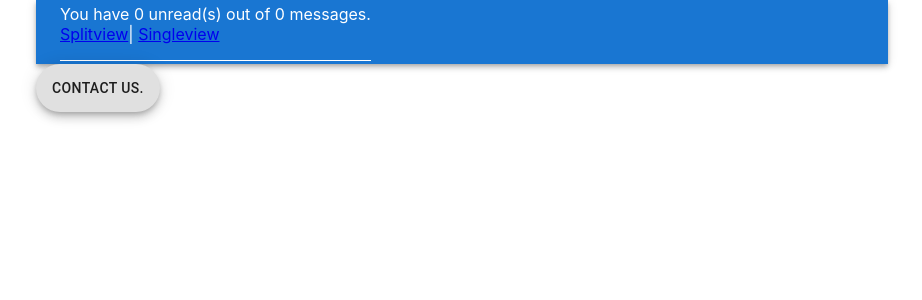
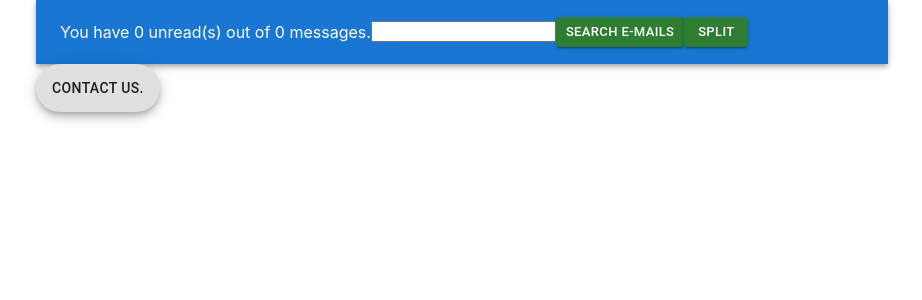
Before and after one commit to vlofish/mailbox, a React (Create React App) app in the folder meda-mailbox/: page /home in a window 1280 px wide. Shown: the top 300 px of the page, without its empty margins (178-1100 px from the left). Built offline with nearby package versions, Linux system fonts and the light colour scheme; no server answers; the database is empty.

Commit message:
#11 [`ToggleViewFeat` for Changing Mailbox View]

```diff
--- a/meda-mailbox/src/app/features/NavbarFeat.tsx
+++ b/meda-mailbox/src/app/features/NavbarFeat.tsx
@@ -1,31 +1,23 @@
 // =============================================================
-import { Link } from 'react-router-dom';
+import { SearchMessageFeat } from './SearchMessageFeat';
 import { MessageCounterFeat } from './MessageCounterFeat';
 
 import Box from '@mui/material/Box';
 import AppBar from '@mui/material/AppBar';
 import Toolbar from '@mui/material/Toolbar';
+import { ToggleMailboxViewFeat } from './ToggleMailboxViewFeat';
 // =============================================================
 
+// TODO: this file most likely will become a page than a feature or a comp...
 
 const Navbar = () => (
 	<Box sx={{ flexGrow: 1 }}>
 		<AppBar position="static">
 			<Toolbar>
 
-				<div>
-					<MessageCounterFeat />
-					<nav
-						style={{
-							borderBottom: "solid 1px",
-							paddingBottom: "1rem",
-						}}
-					>
-						<Link to="splitview">Splitview</Link>
-						|{" "}
-						<Link to="singleview">Singleview</Link>
-					</nav>
-				</div>
+				<MessageCounterFeat />
+				<SearchMessageFeat />
+				<ToggleMailboxViewFeat />
 
 			</Toolbar>
 		</AppBar>
--- /dev/null
+++ b/meda-mailbox/src/app/features/ToggleMailboxViewFeat.tsx
@@ -0,0 +1,36 @@
+import { MUI_SUCCESS_BUTTON } from "../common/constants/button.constant";
+import { PagePathEnum } from "../common/enums/page-paths.enum";
+import { useMailboxNavigateTo } from "../common/hooks/mailbox.hook";
+import { ButtonComp } from "../components/ButtonComp";
+
+let navigateToPath: any;
+
+let currentView = 'Split'
+
+let currentPath = PagePathEnum.INBOX_SPLIT_VIEW;
+
+/**
+ * On button click the view of the mailbox is changed:
+ * - Spilt view; displays messages and ,essage in the same view.
+ * - Panel view; displays messages and message in separated views.
+ *
+ * On button click the user is redirected to specific page path.
+ */
+const toggleMailboxView = () => {
+  currentView = currentView === 'Panel' ? 'Split' : 'Panel';
+  currentPath = currentView === 'Panel'
+    ? PagePathEnum.INBOX_PANEL_VIEW
+    : PagePathEnum.INBOX_SPLIT_VIEW;
+
+  navigateToPath(currentPath);
+}
+
+export function ToggleMailboxViewFeat() {
+  [, navigateToPath] = useMailboxNavigateTo();
+
+  return <ButtonComp
+    text={currentView}
+    mui={MUI_SUCCESS_BUTTON}
+    handleClick={toggleMailboxView}
+  />
+}
```
